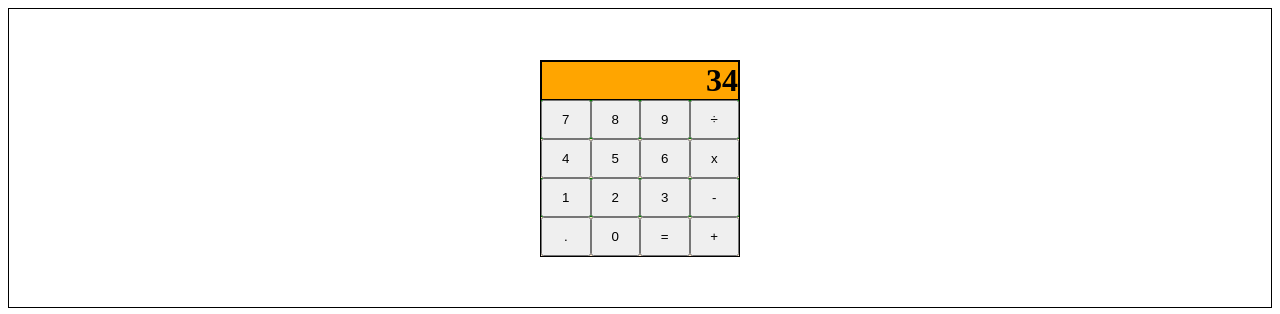
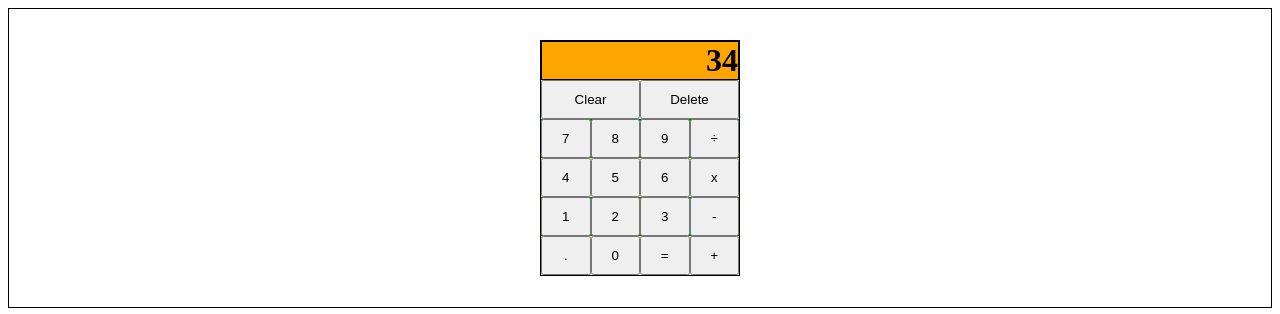
Before and after one commit to massimorunza/calculator, a plain HTML site: page index.html in a window 1280 px wide. Drawn offline with Linux system fonts and the light colour scheme.

Commit message:
add clear and delete buttons

```diff
--- a/index.html
+++ b/index.html
@@ -12,6 +12,11 @@
     <div class="container">
         <div class="display">
             34
+        </div>
+
+        <div class="clear-row">
+            <button class="clear">Clear</button>
+            <button class="delete">Delete</button>
         </div>
 
         <div class="first-row">
--- a/style.css
+++ b/style.css
@@ -22,7 +22,7 @@ body {
 }
 
 .display {
-    flex: 1;
+    /* flex: 1; */
     border: 1px solid black;
     text-align: end;
     font-weight: bolder;
@@ -30,29 +30,34 @@ body {
     background-color: orange;
 }
 
+.clear-row {
+    display: flex;
+    /* justify-content: space-evenly; */
+}
+
 .first-row {
     display: flex;
-    justify-content: space-evenly;
+    /* justify-content: space-evenly; */
     background-color: green;
 }
 
 .second-row {
     display: flex;
-    justify-content: space-evenly;
+    /* justify-content: space-evenly; */
 
     background-color: bisque;
 }
 
 .third-row {
     display: flex;
-    justify-content: space-evenly;
+    /* justify-content: space-evenly; */
 
     background-color: green;
 }
 
 .fourth-row {
     display: flex;
-    justify-content: space-evenly;
+    /* justify-content: space-evenly; */
     background-color: bisque;
 }
 
```
